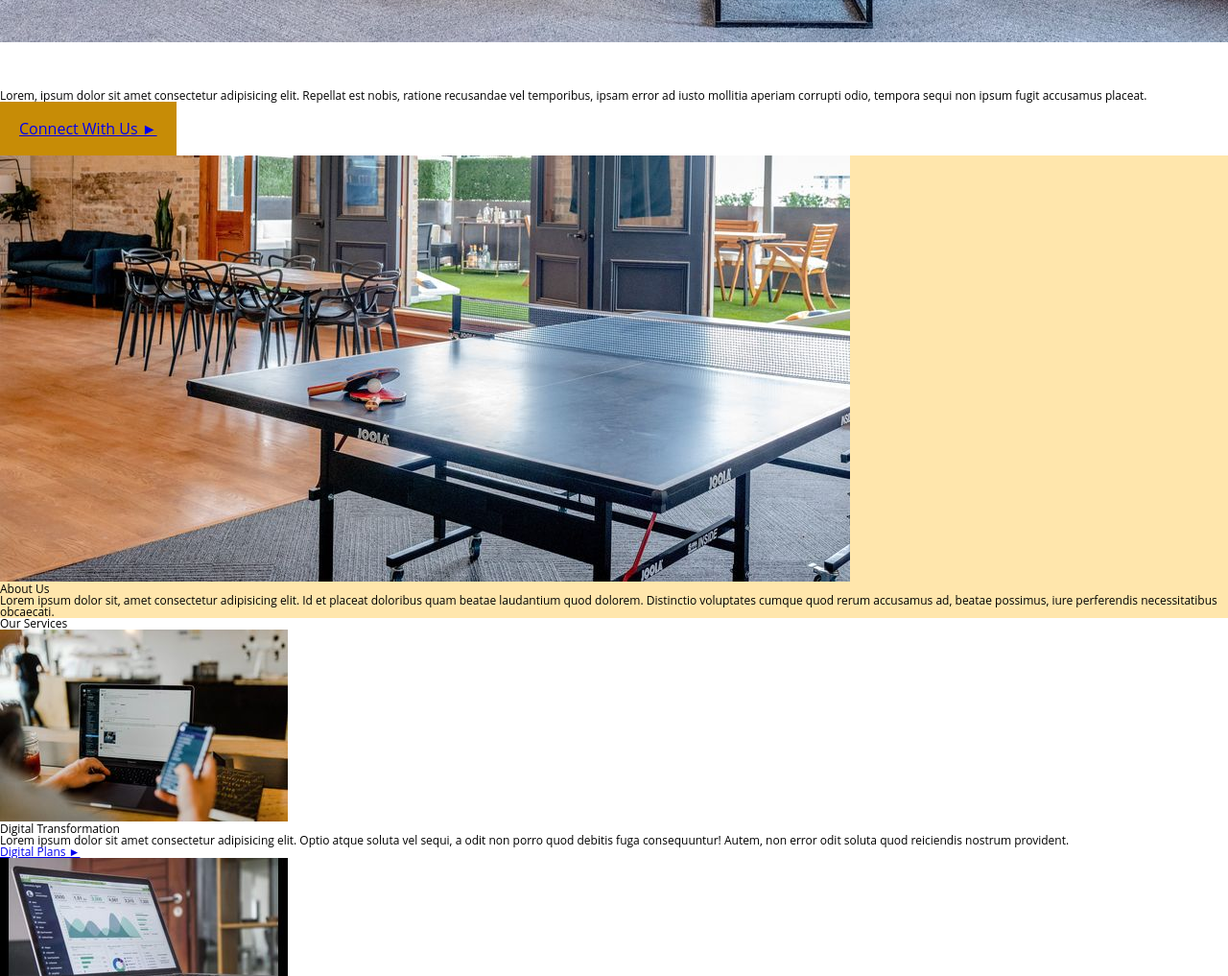
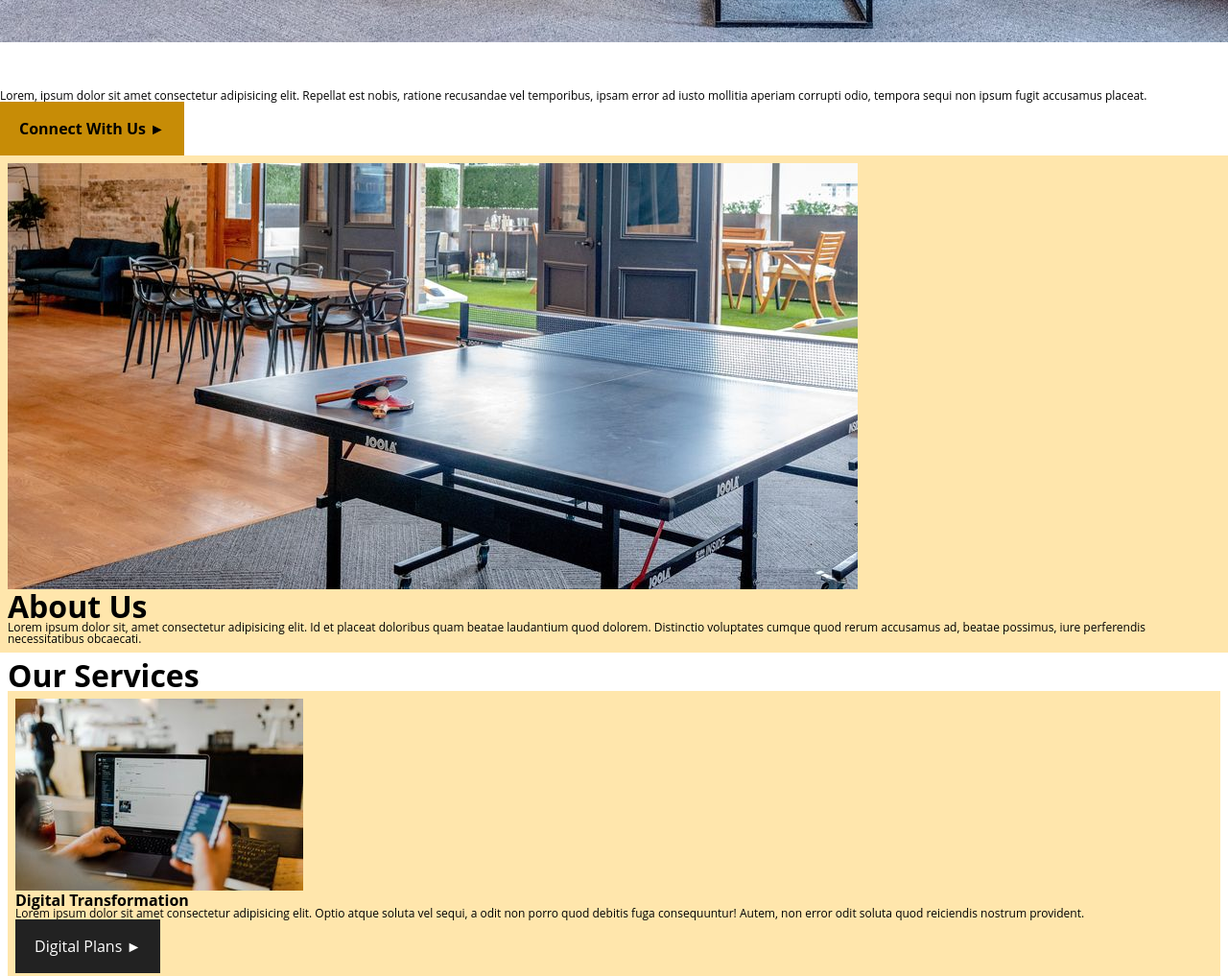
Before and after one commit to nicolaCirtwill/cirt0003.github.io, a plain HTML site: page final-project/index.html in a window 1280 px wide. Shown: the part 1160-2177 px from the top of the page at 96% size. Drawn offline with Linux system fonts and the light colour scheme; a web font is replaced by a local one.

Commit message:
css updates for buttons and txt styles

```diff
--- a/final-project/css/main.css
+++ b/final-project/css/main.css
@@ -53,20 +53,40 @@ body {
     background-color: white;
     font-family: "Open Sans", sans-serif;
     font-size: 12px;
+
+}
+a:link {
+    text-decoration: none;
 }
 h1 {
     font-size: 3rem;
     color: white;
     font-weight: bold;
 }
+h2 {
+    font-size: 2rem;
+    color: black;
+    font-weight: bold;
+}
+h3 {
+    font-size: 1rem;
+    color: black;
+    font-weight: bold;
+}
+h4 {
+    color: black;
+    font-weight: bold;
+}
 header {
     background-color: #222;
-    padding: 10px;;
+    padding: 10px;
+    text-align: center;
 }
+
 ul,li {
     text-decoration: none;
 }
-.button1 {
+.button1{
     background-color: #c78c06; /* Orange*/
     color: #222;
     border: none;
@@ -76,6 +96,33 @@ ul,li {
     display: inline-block;
     font-size: 1rem;;
 }
+.button1 a:link {
+    text-decoration: none;
+    color: #222;
+}
+.buttona, .buttonb, .buttonc, .buttond, .buttone{
+    background-color: #222; /*Grey*/
+    color: white;
+    border: none;
+    padding: 20px;
+    text-decoration: none;
+    text-align: center;
+    display: inline-block;
+    font-size: 1rem;;
+}
+.buttona  a:link, .buttonb  a:link, .buttonc  a:link, .buttond a:link, .buttone a:link{
+    text-decoration: none;
+    color: white;
+}
 .about {
     background-color: #ffe6ac;/*Yellow*/
+    padding: 0.5rem;
 }
+.services {
+    padding: 0.5rem;
+}
+.digital, .marketing, .video, .web, .print {
+    background-color: #ffe6ac; /*Yellow*/
+    padding: 0.5rem;;
+    margin-bottom: 0.5rem;;
+}
```
